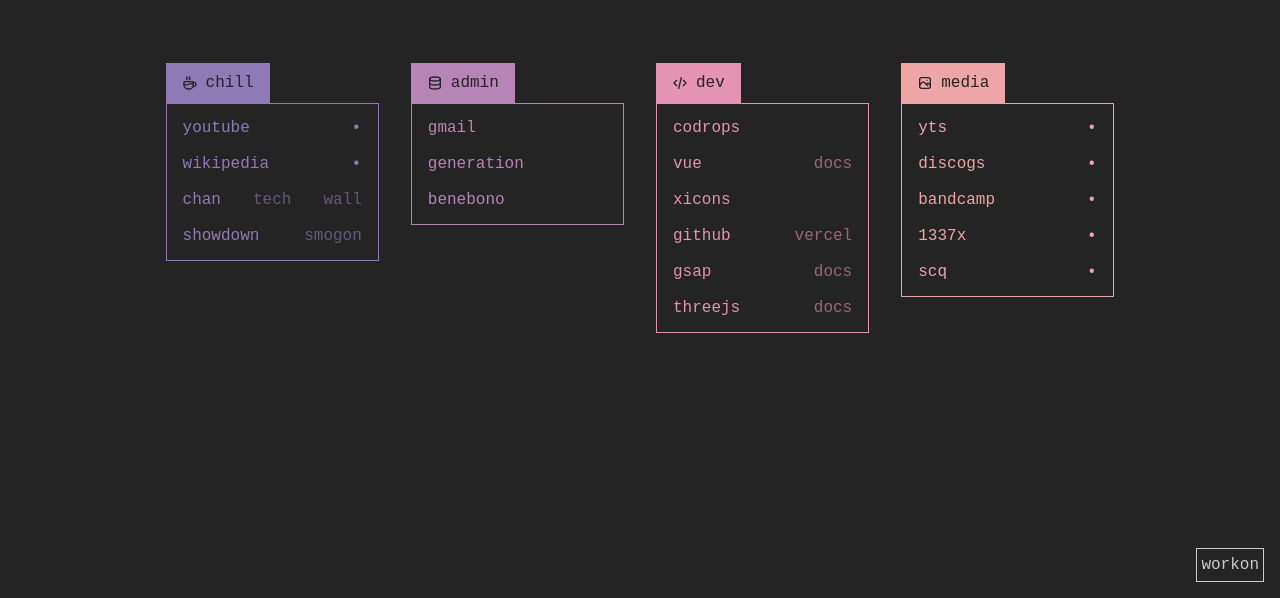
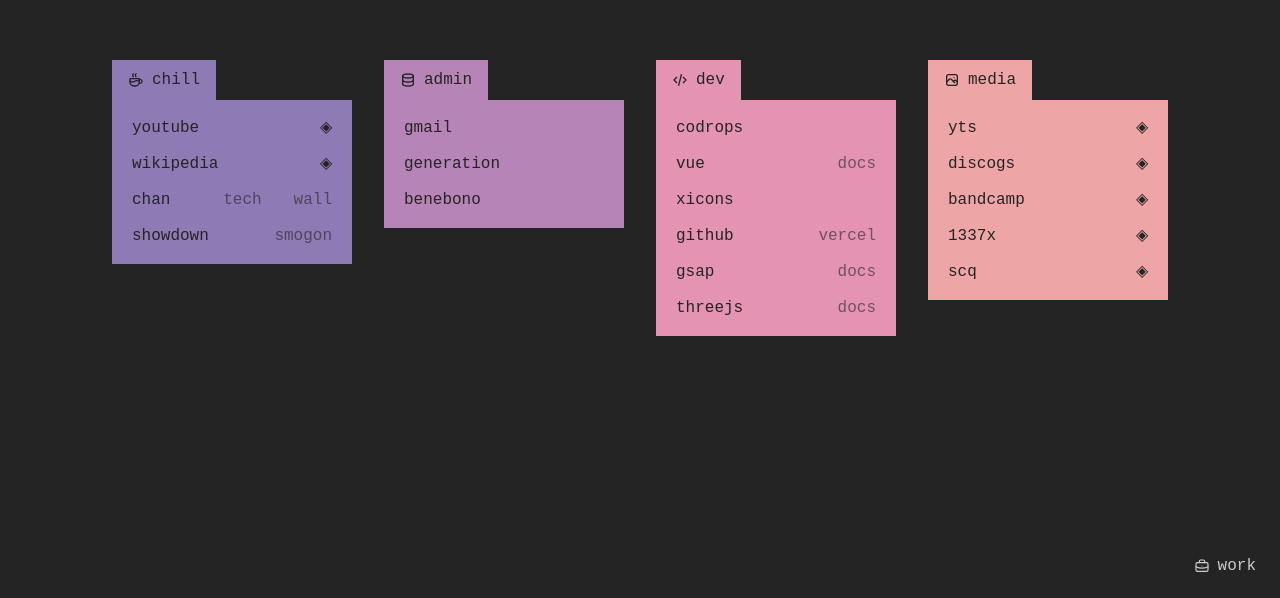
Before and after one commit to calamina/net, a Vue app: page / in a window 1280 px wide. Shown: the part 202-800 px from the top of the page. Built offline with nearby package versions, Linux system fonts and the light colour scheme.

Commit message:
more color / better work button

```diff
--- a/src/components/linkSection.vue
+++ b/src/components/linkSection.vue
@@ -51,13 +51,14 @@
         <form target="_blank" class="link-section__form" v-if="link.search && activeSearch === index" :action="link.search.url">
           <input @blur="switchSearch(index)" :id="'search' + index" class="link-section__search" type="text" :name="link.search.query" autocomplete="off" />
         </form>
-        <button v-if="link.search && activeSearch !== index" class="link-section__switch" @click="switchSearch(index)">•</button>
+        <button v-if="link.search && activeSearch !== index" class="link-section__switch" @click="switchSearch(index)">◈</button>
       </div>
     </nav>
   </div>
 </template>
 
 <style scoped lang="scss">
+
 .link-section {
   display: flex;
   flex-direction: column;
@@ -84,15 +85,12 @@
     padding: .5rem;
     display: flex;
     flex-flow: column;
+    width: 15rem;
     height: 100%;
     gap: 0.25rem;
     justify-content: center;
-    border: 1px solid #242424;
-    border: 1px solid v-bind(color);
-
-    &:hover {
-      border: 1px solid v-bind(color);
-    }
+    border: 4px solid v-bind(color);
+    background-color: v-bind(color);
   }
 
   &__link {
@@ -113,10 +111,16 @@
     color: white;
     text-decoration: none;
     color: v-bind(color);
+    color: #242424;
 
     &:hover {
       background-color: v-bind(color);
       color: #242424;
+
+      &::before {
+        content: '●';
+        padding-right: 0.25rem;
+      }
     }
 
     &--alt {
@@ -147,6 +151,7 @@
     border-radius: 100%;
     background-color: transparent;
     color: v-bind(color);
+    color: #242424;
     border: none;
     outline: none;
     cursor: pointer;
--- a/src/data/links.json
+++ b/src/data/links.json
@@ -59,8 +59,8 @@
         "name": "chan",
         "url": "https://4chan.org",
         "alt": [
-          { "name": "tech", "url": "https://4chan.org/g" },
-          { "name": "wall", "url": "https://4chan.org/wg" }
+          { "name": "tech", "url": "https://4chan.org/g/catalog" },
+          { "name": "wall", "url": "https://4chan.org/wg/catalog" }
         ]
       },
       {
--- a/src/views/HomeView.vue
+++ b/src/views/HomeView.vue
@@ -18,15 +18,17 @@
     <div class="links">
       <linkSection
       v-for="(section, index) in links"
-      :work="toggleWork"
-      :key="index"
-      :title="section.title"
-      :color="section.color"
-      :links="section.links"
-      :icon="section.icon"
-    />
+        :work="toggleWork"
+        :key="index"
+        :title="section.title"
+        :color="section.color"
+        :links="section.links"
+        :icon="section.icon" />
     </div>
-    <button class="toggleWork" @click="toggleWork()">workon</button>
+    <div class="toggleWork" :class="{activeWork: flag}" @click="toggleWork()">
+      <svg  xmlns='http://www.w3.org/2000/svg' xmlns:xlink='http://www.w3.org/1999/xlink' viewBox='0 0 24 24'><g fill='none' stroke='currentColor' stroke-width='1.75' stroke-linecap='round' stroke-linejoin='round'><rect x='3' y='7' width='18' height='13' rx='2'></rect><path d='M8 7V5a2 2 0 0 1 2-2h4a2 2 0 0 1 2 2v2'></path><path d='M12 12v.01'></path><path d='M3 13a20 20 0 0 0 18 0'></path></g></svg>
+      work
+    </div>
   </main>
 </template>
 
@@ -41,6 +43,7 @@
   justify-content: center;
   gap: 2rem;
 }
+
 .links {
   display: grid;
   grid-template-columns: repeat(v-bind(workOn), 1fr);
@@ -51,16 +54,27 @@
 
 .toggleWork {
   position: fixed;
+  display: flex;
+  align-items: center;
+  gap: 0.5rem;
   bottom: 1rem;
   right: 1rem;
-  z-index: 100;
-  padding: .25rem;
-  font-size: 1rem;
   background-color: transparent;
-  border: 1px solid #ccc;
+  border: none;
+  cursor: pointer;
+  height: 2rem;
+  padding: 0.5rem;
   color: #ccc;
-  cursor: pointer;
-  transition: all 0.3s ease;
+
+  svg {
+    width: 1rem;
+    height: 1rem;
+  }
+}
+
+.activeWork {
+  color: #242424;
+  background-color: #ccc;
 }
 
 @media screen and (max-width: 1024px) {
```
